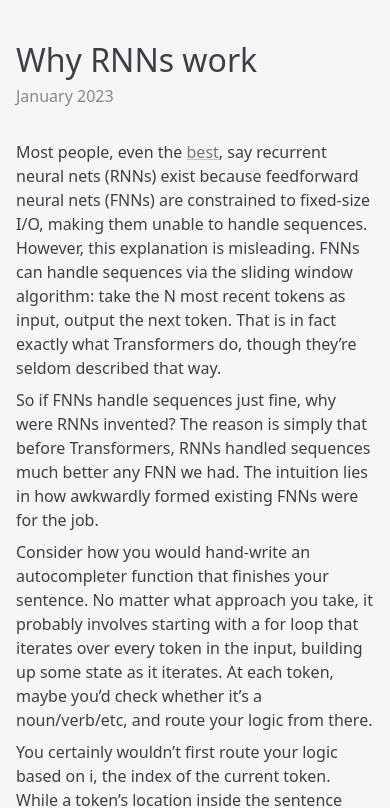
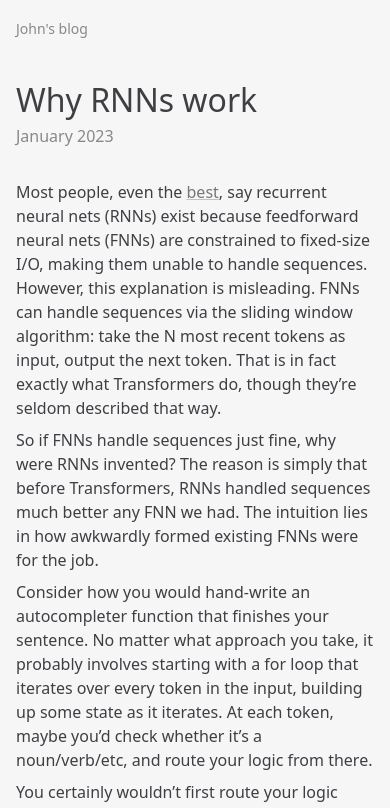
Before and after one commit to Xyzrr/micro-blog, a SvelteKit app: page /rnns in a window 390 px wide. Shown: the top 808 px of the page. Built offline with nearby package versions, Linux system fonts and the light colour scheme.

Commit message:
simple mobile nav

```diff
--- /dev/null
+++ b/src/routes/(posts)/+layout.svelte
@@ -0,0 +1,16 @@
+<script>
+	import Sidebar from "../Sidebar.svelte";
+    import "../../app.css";
+</script>
+
+<div class="flex flex-col sm:flex-row">
+    <div class="hidden sm:block">
+        <Sidebar/>
+    </div>
+    <div class="sm:hidden p-4 mb-[-16px]">
+        <a href="/nav" class="opacity-60 text-sm hover:opacity-100">John's blog</a>
+    </div>
+    <div class="main px-4 pb-[256px] max-w-[600px]">
+        <slot/>
+    </div>
+</div>
--- a/src/routes/+layout.svelte
+++ /dev/null
@@ -1,11 +0,0 @@
-<script>
-	import Sidebar from "./Sidebar.svelte";
-    import "../app.css";
-</script>
-
-<div class="flex">
-    <Sidebar/>
-    <div class="main px-4 pb-[256px] max-w-[600px]">
-        <slot/>
-    </div>
-</div>
--- a/src/routes/Sidebar.svelte
+++ b/src/routes/Sidebar.svelte
@@ -1,9 +1,8 @@
 <script>
 	import SidebarItem from "./SidebarItem.svelte";
-
 </script>
 
-<div class="w-60 shrink-0 hidden sm:block">
+<div class="w-60 shrink-0 h-full">
     <div class="list-none flex flex-col pt-10 sticky top-0">
         <SidebarItem to="/">Home</SidebarItem>
         <SidebarItem to="/startup-spark">How a startup loses its spark</SidebarItem>
@@ -17,6 +16,7 @@
         padding: 4px 16px;
         opacity: 60%;
         font-size: 14px;
+        text-decoration: none;
     }
     a:hover {
         opacity: 100%;
--- /dev/null
+++ b/src/routes/nav/+page.svelte
@@ -0,0 +1,6 @@
+<script>
+	import Sidebar from "../Sidebar.svelte";
+    import "../../app.css";
+</script>
+
+<Sidebar/>
```
Also changed, not shown: src/routes/(posts)/+page.svelte (renamed from src/routes/+page.svelte), src/routes/(posts)/rnns/+page.svelte (renamed from src/routes/rnns/+page.svelte), src/routes/(posts)/sf-paradox/+page.svelte (renamed from src/routes/sf-paradox/+page.svelte), src/routes/(posts)/startup-spark/+page.svelte (renamed from src/routes/startup-spark/+page.svelte).
